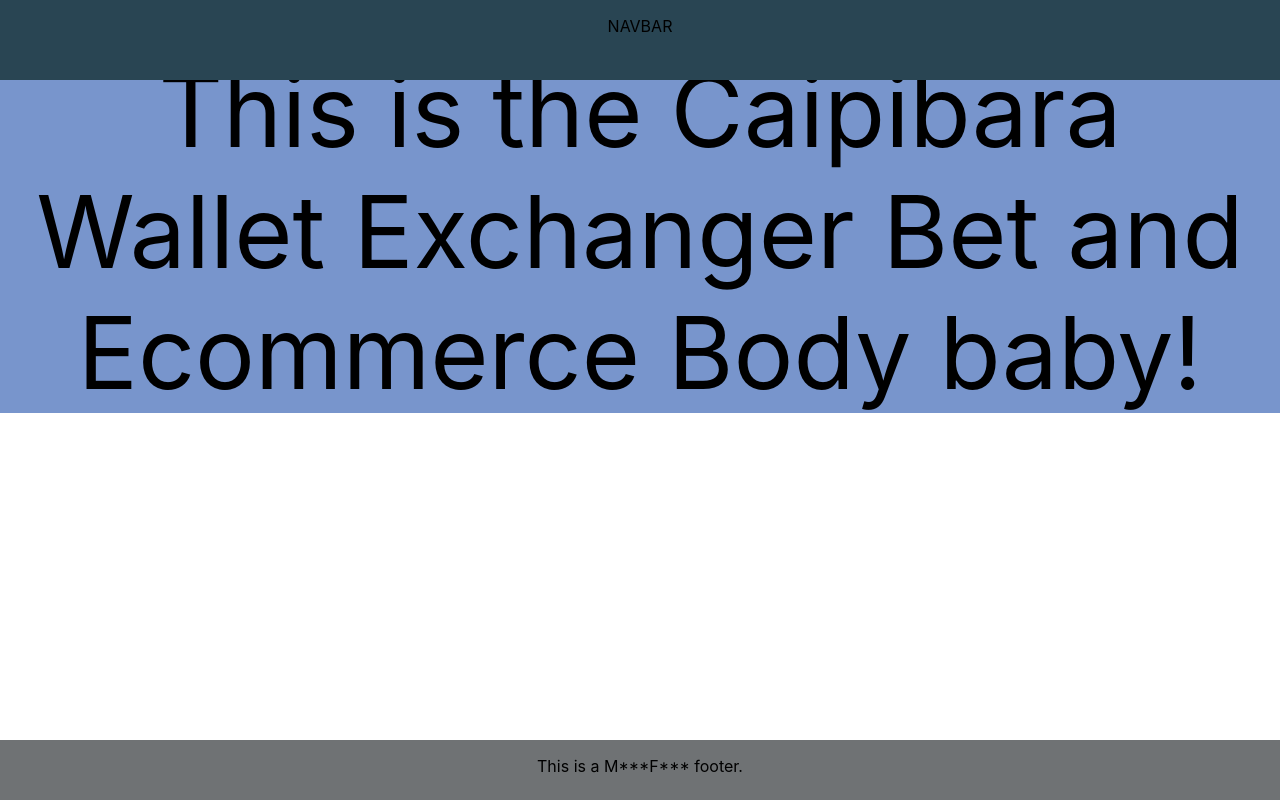
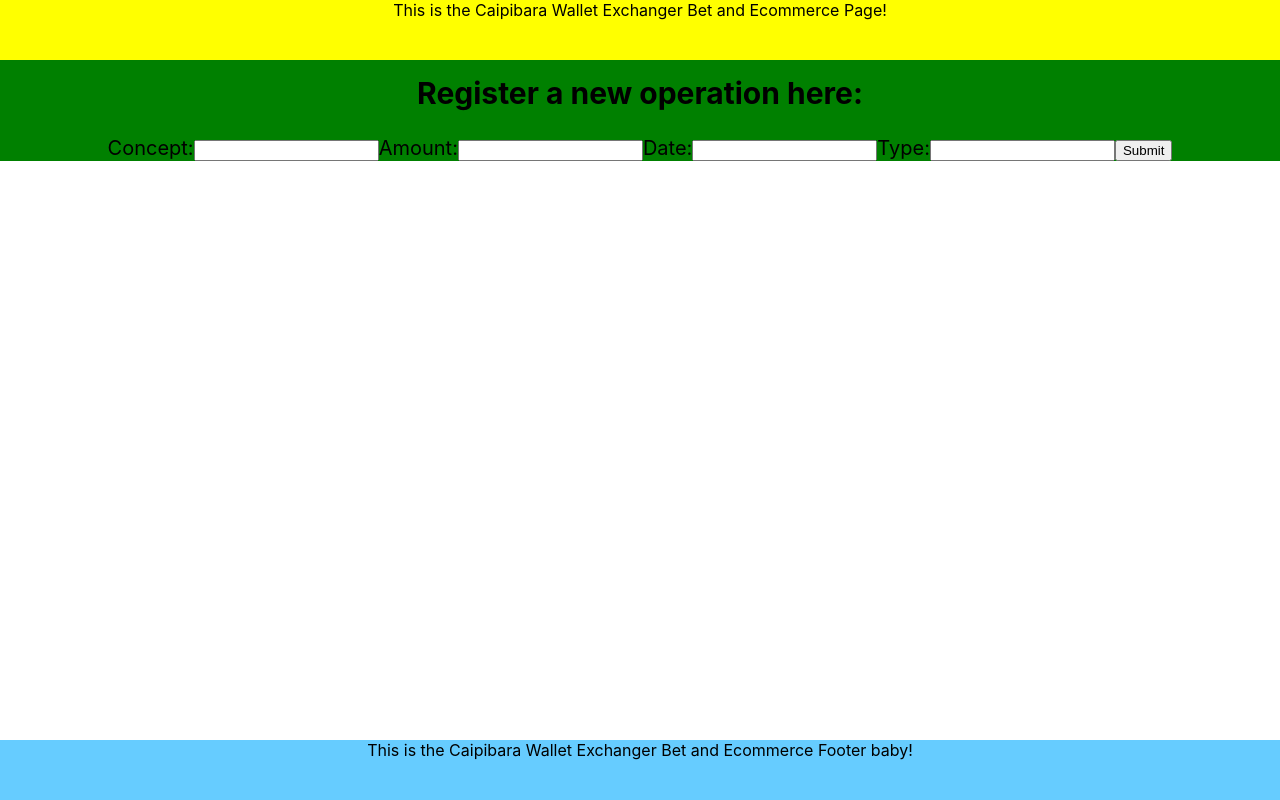
Before and after one commit to FdI96/DesNea-CaipibaraWallet, a React (Create React App) app in the folder caipibarawallet/: page / in a window 1280 px wide. Built offline with nearby package versions, Linux system fonts and the light colour scheme.

Commit message:
Add styles to index body and layout

```diff
--- a/caipibarawallet/src/App.js
+++ b/caipibarawallet/src/App.js
@@ -1,12 +1,15 @@
 import logo from './assets/logo.svg';
 import './App.css';
-import Layout from './components/gera/layout/layout'
+import Layout from './components/fede/layout/layout'
+import Body from './components/fede/body/body';
 
 
 function App() {
   return (
     <div className="App">
-      <Layout/>
+      <Layout>
+        <Body/>
+      </Layout>
     </div>
   );
 }
--- a/caipibarawallet/src/components/fede/body/body.css
+++ b/caipibarawallet/src/components/fede/body/body.css
@@ -1,5 +1,10 @@
 #body {
     background-color: green;
-    font-size: 100px;
+    font-size: 20px;
     padding-top: 50px;
 }
+
+.register-operation-content {
+    display: flex;
+    flex-direction: column;
+}
--- a/caipibarawallet/src/components/fede/body/body.js
+++ b/caipibarawallet/src/components/fede/body/body.js
@@ -3,7 +3,33 @@ import "./body.css"
 function Body() {
     return (
       <div id='body'>
-          This is the Caipibara Wallet Exchanger Bet and Ecommerce Body baby!
+        <div className='operation-box'>
+          <h2 className='register-operation-title'>Register a new operation here:</h2>
+          <div className='register-operation-content'>
+            <form>
+              <label>
+                Concept:
+                <input type="text" name="concept" />
+              </label>
+              <label>
+                Amount:
+                <input type="text" name="amount" />
+              </label>
+              <label>
+                Date:
+                <input type="text" name="date" />
+              </label>
+              <label>
+                Type:
+                <input type="text" name="type" />
+              </label>
+              <input type="submit" value="Submit" />
+            </form>
+          </div>
+        </div>
+        <div>
+
+        </div>
       </div>
     );
   }
--- a/caipibarawallet/src/components/fede/layout/layout.css
+++ b/caipibarawallet/src/components/fede/layout/layout.css
@@ -0,0 +1,3 @@
+#layout {
+    height: 100%;
+}
--- a/caipibarawallet/src/components/fede/layout/layout.js
+++ b/caipibarawallet/src/components/fede/layout/layout.js
@@ -1,9 +1,10 @@
 import NavBar from "../navbar/navbar";
 import Footer from "../footer/footer";
+import "./layout.css"
 
 function Layout(props) {
     return (
-      <div id='Layout'>
+      <div id='layout'>
           <NavBar/>
             {props.children}
           <Footer/>
--- a/caipibarawallet/src/index.css
+++ b/caipibarawallet/src/index.css
@@ -1,3 +1,7 @@
+html {
+  height: 100%;
+}
+
 body {
   margin: 0;
   font-family: -apple-system, BlinkMacSystemFont, 'Segoe UI', 'Roboto', 'Oxygen',
```
